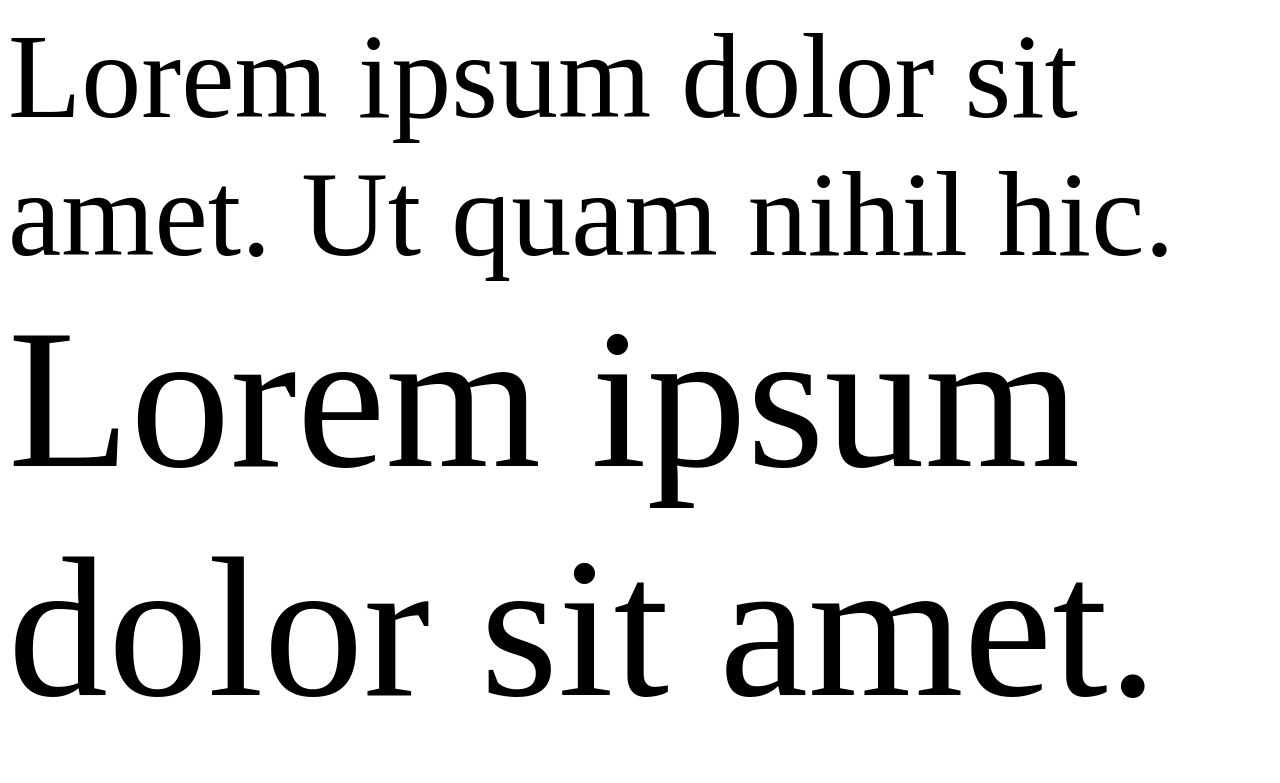
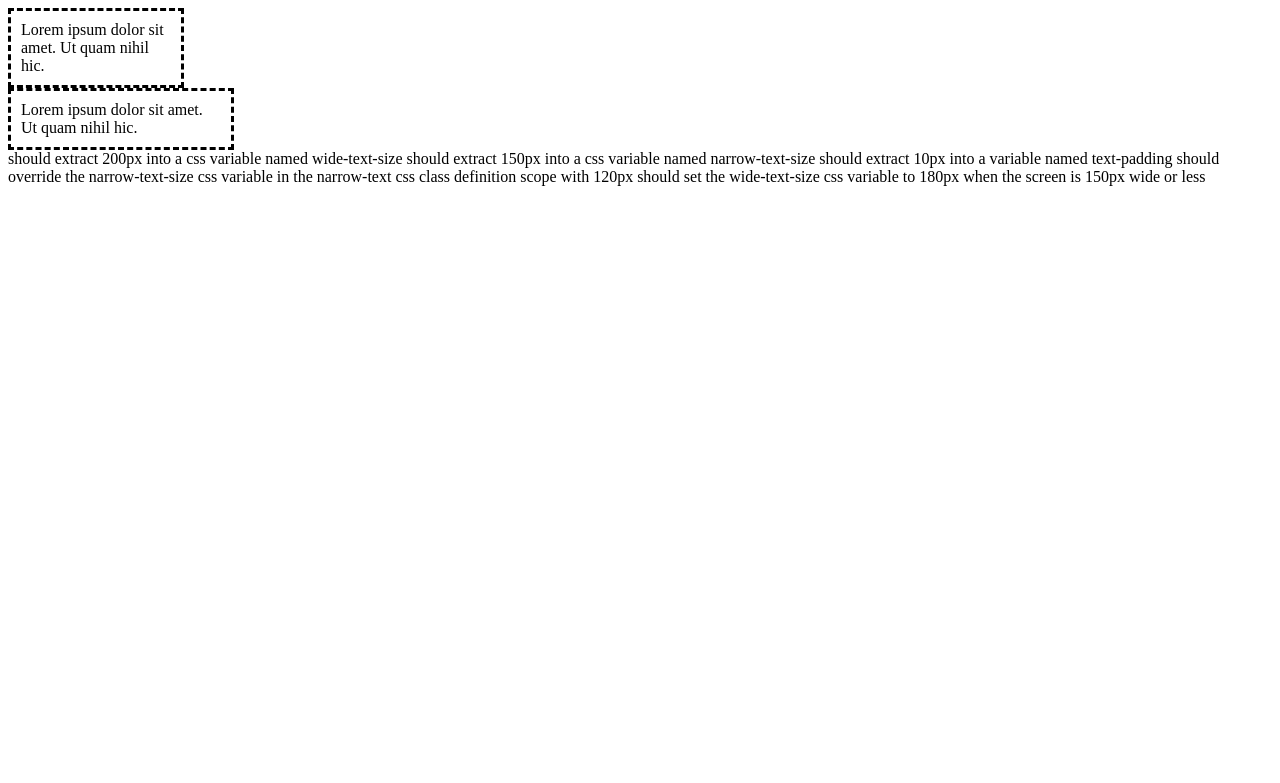
Before and after one commit to knightmoves-schools/026-css-variables-serenitydedman09, a website: page index.html in a window 1280 px wide. Shown: the top 783 px of the page. Drawn offline with Linux system fonts and the light colour scheme.

Commit message:
Update index.html

```diff
--- a/index.html
+++ b/index.html
@@ -12,23 +12,22 @@
         @media (max-width: 150px) {
             :root {
             --wide-text-size: 180px;
+            --narrow-text-size: 120px
             }
         }
 
         .narrow-text {
-            --narrow-text-size: 120px;
-            font-size: var(--narrow-text-size);
+            width: var(--narrow-text-size);
+            border-style: dashed;
+            padding: var(--text-padding);
         }
 
         .wide-text {
-            --wide-text-size: 200px;
-            font-size: var(--wide-text-size);
+            width: var(--wide-text-size);
+            border-style: dashed;
+            padding: var(--text-padding);
         }
 
-        .text-padding {
-            --text-padding: 10px;
-            padding: var(--text-padding);
-        }
     </style>
 </head>
 
```
